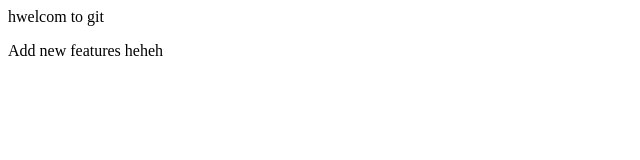
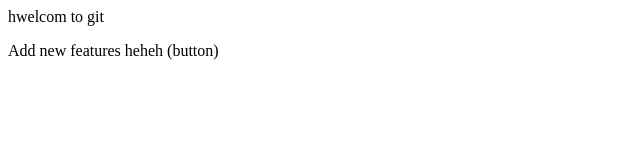
Before and after one commit to shubham-gauttam/localrepo, a plain HTML site: page index.html in a window 1280 px wide. Shown: the full height of the page, 0-640 px from the left. Drawn offline with Linux system fonts and the light colour scheme.

Commit message:
Add button

```diff
--- a/index.html
+++ b/index.html
@@ -1,2 +1,2 @@
 <p>hwelcom to git</p>
-<p>Add new features heheh</p>
+<p>Add new features heheh (button)</p>
```
